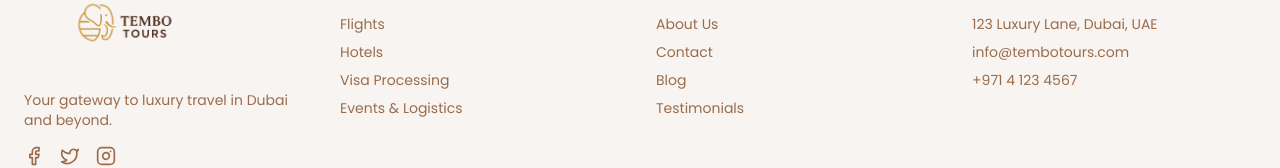
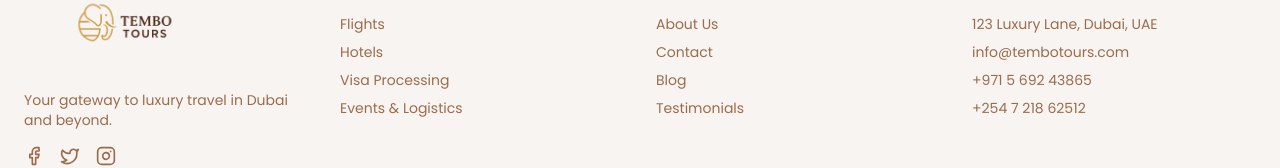
Before and after one commit to Koome-eric/tembotours, a Next.js app: page /contact in a window 1280 px wide. Shown: the part 921-1089 px from the top of the page. Built offline with nearby package versions, Linux system fonts and the light colour scheme; no server answers; what @genkit-ai/google-genai, genkit would draw is missing.

Commit message:
Update Footer.tsx

```diff
--- a/src/components/layout/Footer.tsx
+++ b/src/components/layout/Footer.tsx
@@ -47,7 +47,8 @@ export function Footer() {
             <div className="mt-4 space-y-2 text-sm text-muted-foreground">
               <p>123 Luxury Lane, Dubai, UAE</p>
               <p>info@tembotours.com</p>
-              <p>+971 4 123 4567</p>
+              <p>+971 5 692 43865</p>
+              <p>+254 7 218 62512</p>
             </div>
           </div>
         </div>
```
